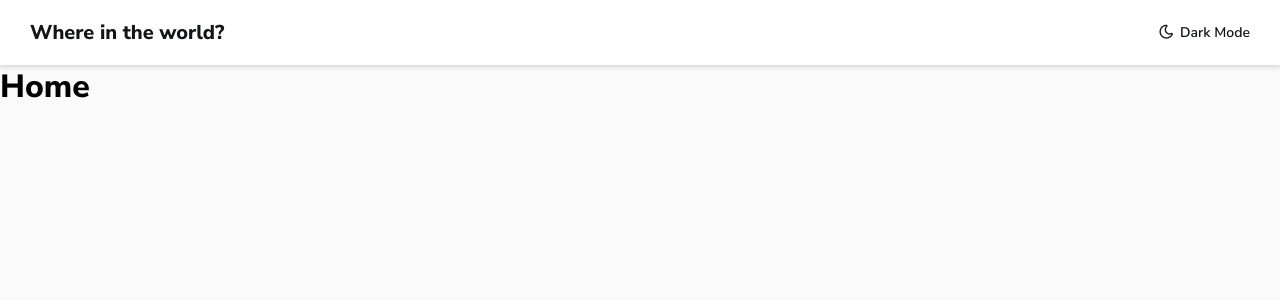
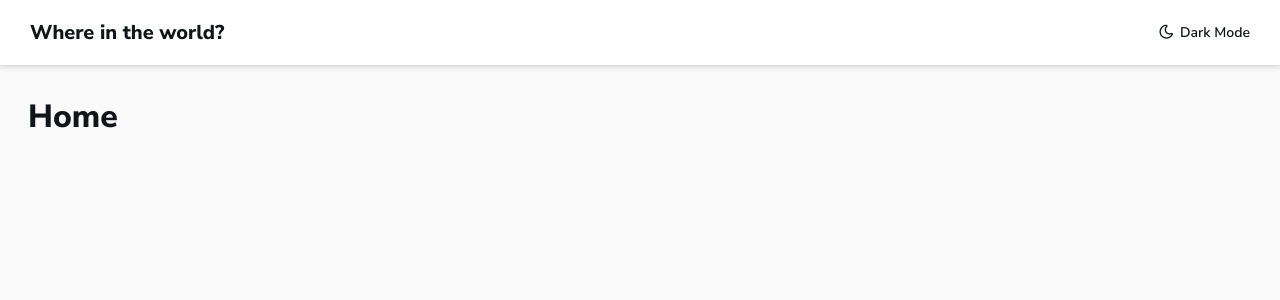
Before and after one commit to leouui/countries-api, a React (Create React App) app: page / in a window 1280 px wide. Shown: the top 300 px of the page. Built offline with nearby package versions, Linux system fonts and the light colour scheme.

Commit message:
styles added to DashRouters content

```diff
--- a/src/routes/routes/DashRoutes.jsx
+++ b/src/routes/routes/DashRoutes.jsx
@@ -5,10 +5,12 @@ import { NavBar } from "../../layout"
 const DashRoutes = () => {
     return <div className="content__principal">
         <NavBar/>
-        <Routes>
-            <Route path="/" element={<Home/>} />
-            <Route path=":countryId" element={<CountryDetails/>} />
-        </Routes>
+        <div className="content__pages-container w-page">
+            <Routes>
+                <Route path="/" element={<Home/>} />
+                <Route path=":countryId" element={<CountryDetails/>} />
+            </Routes>
+        </div>
     </div>
 }
 
--- a/src/styles/global_styles/principalContainers.css
+++ b/src/styles/global_styles/principalContainers.css
@@ -2,6 +2,11 @@
 
 .content__principal {
     background-color: var(--app-bg-color);
+    color: var(--app-font-color);
     padding-top: var(--navbar-height);
     min-height: 100vh;
 }
+
+.content__pages-container {
+    padding: 30px 0;
+}
```
